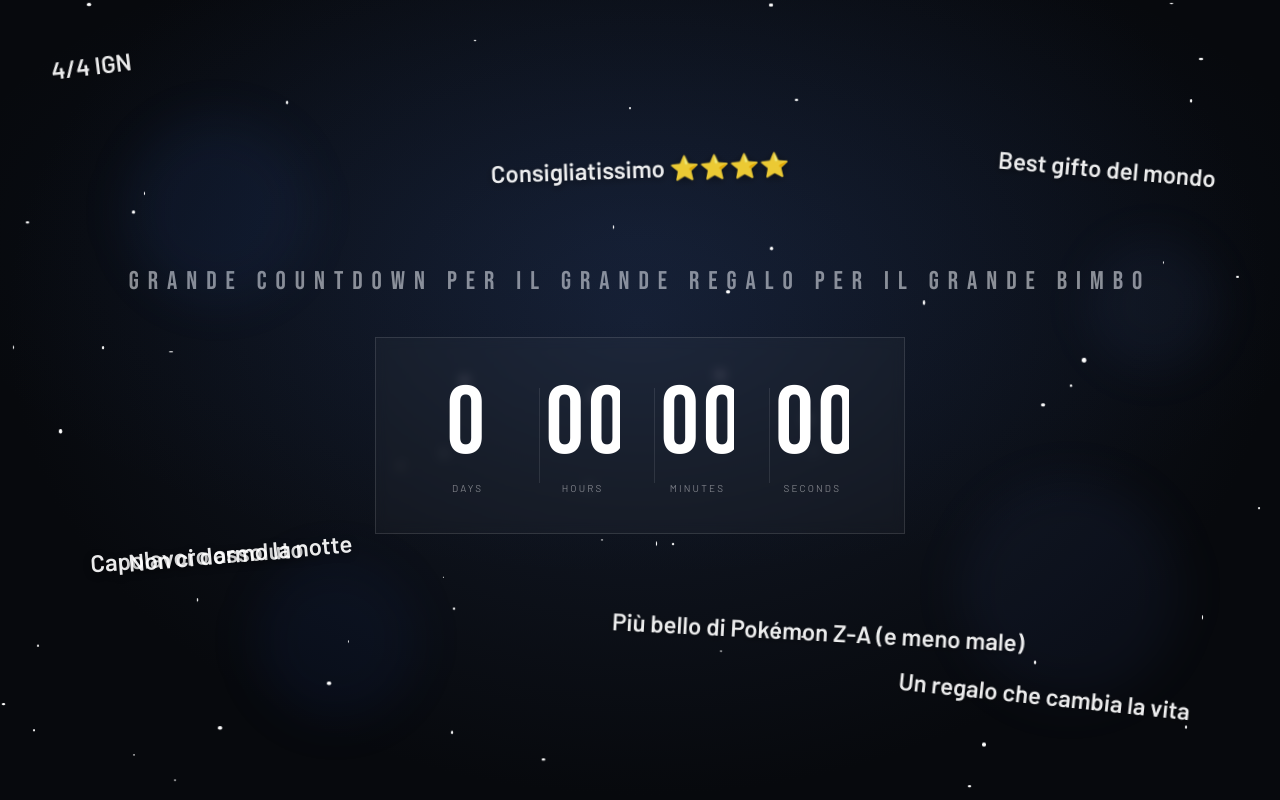
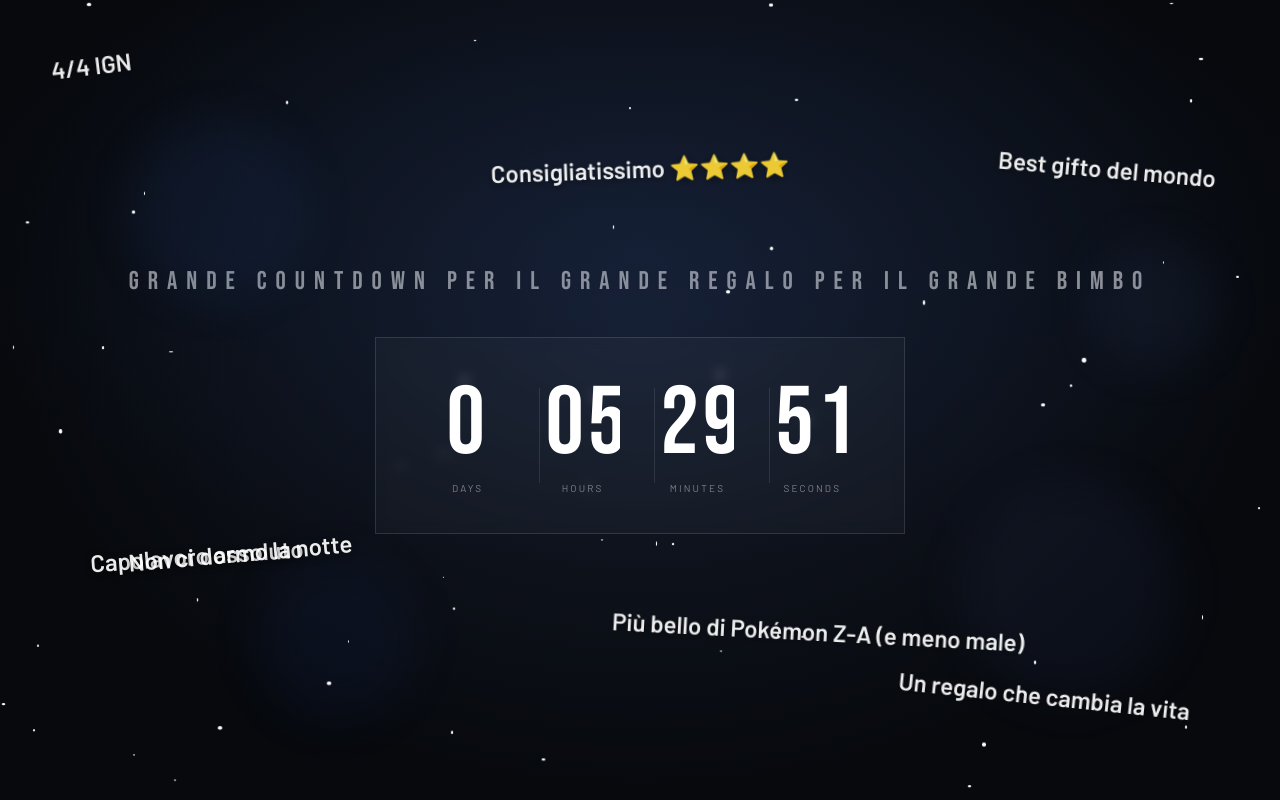
Before and after one commit to Felpat0/marco-sito, a Next.js app: page / in a window 1280 px wide. Built offline with nearby package versions, Linux system fonts and the light colour scheme.

Commit message:
Fixed target date

```diff
--- a/app/page.tsx
+++ b/app/page.tsx
@@ -9,7 +9,7 @@ interface TimeLeft {
   seconds: number;
 }
 
-const TARGET_DATE = new Date("2026-04-18T13:00:00");
+const TARGET_DATE = new Date("2026-04-18T23:00:00");
 
 function pad(n: number) {
   return String(n).padStart(2, "0");
```
